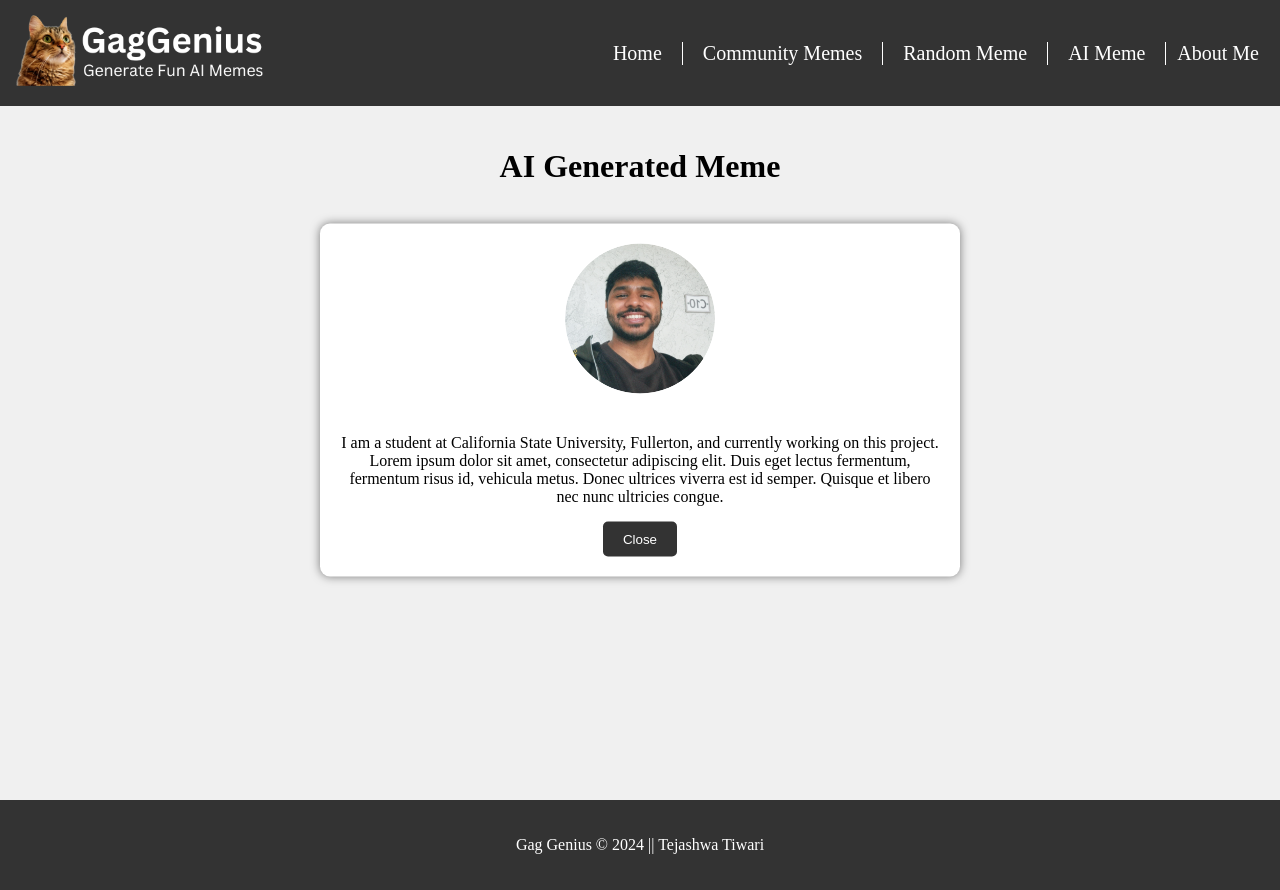
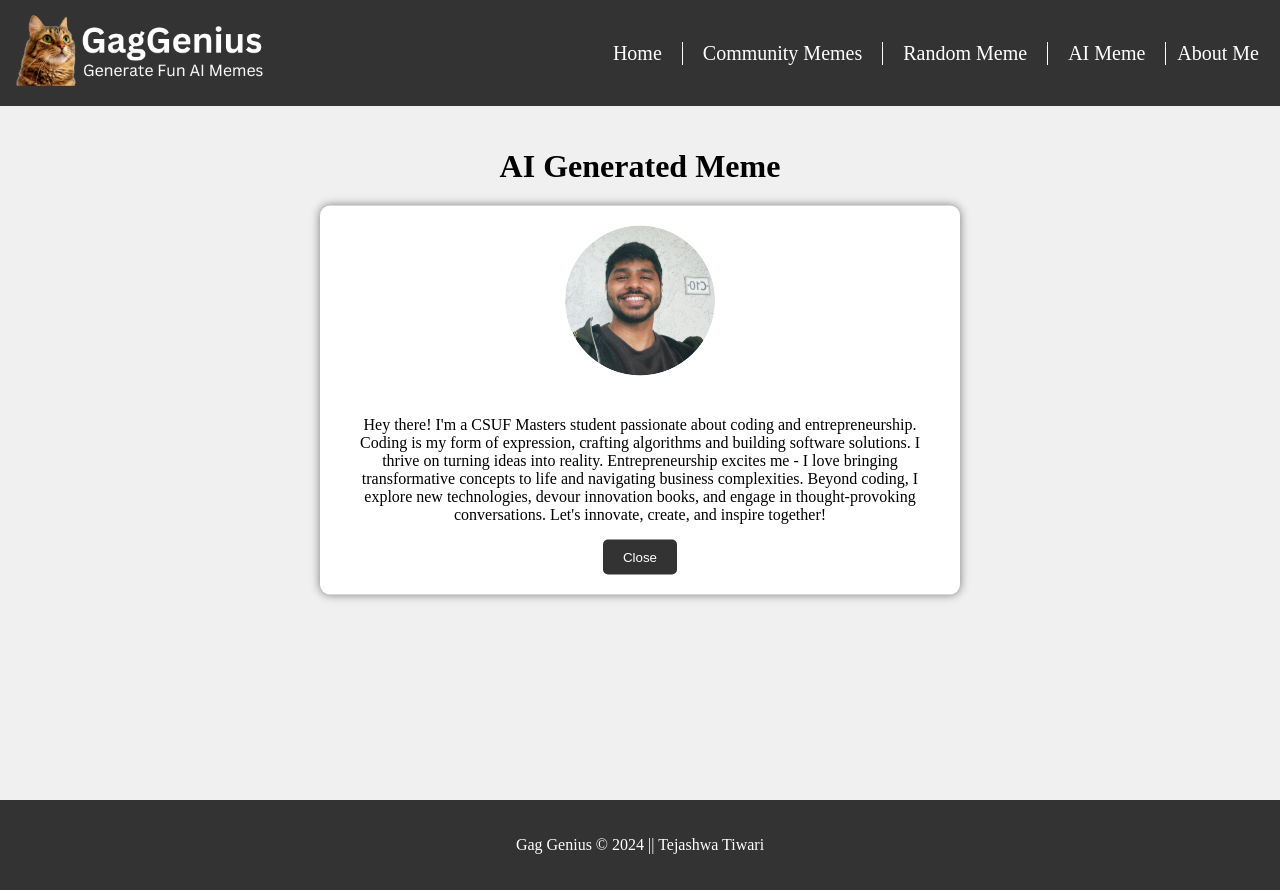
Before and after one commit to tejashwatiwari/meme-generator, a React (Create React App) app: page /ai-meme in a window 1280 px wide. Both pictures are taken after a click on the button "About Me". Built offline with nearby package versions, Linux system fonts and the light colour scheme.

Commit message:
Changed About Me

```diff
--- a/src/Components/AboutMe/AboutMeModal.js
+++ b/src/Components/AboutMe/AboutMeModal.js
@@ -13,9 +13,7 @@ const AboutMeModal = ({ isOpen, closeModal }) => {
       <div className="about-me-content">
         <img src="/images/about.png" alt="Tejashwa Tiwari" className="profile-pic" />
         <p>
-          I am a student at California State University, Fullerton, and currently working on this project.
-          Lorem ipsum dolor sit amet, consectetur adipiscing elit. Duis eget lectus fermentum, fermentum risus id, vehicula metus.
-          Donec ultrices viverra est id semper. Quisque et libero nec nunc ultricies congue.
+        Hey there! I'm a CSUF Masters student passionate about coding and entrepreneurship. Coding is my form of expression, crafting algorithms and building software solutions. I thrive on turning ideas into reality. Entrepreneurship excites me - I love bringing transformative concepts to life and navigating business complexities. Beyond coding, I explore new technologies, devour innovation books, and engage in thought-provoking conversations. Let's innovate, create, and inspire together!
         </p>
         <button onClick={closeModal} className="close-button">Close</button>
       </div>
```
